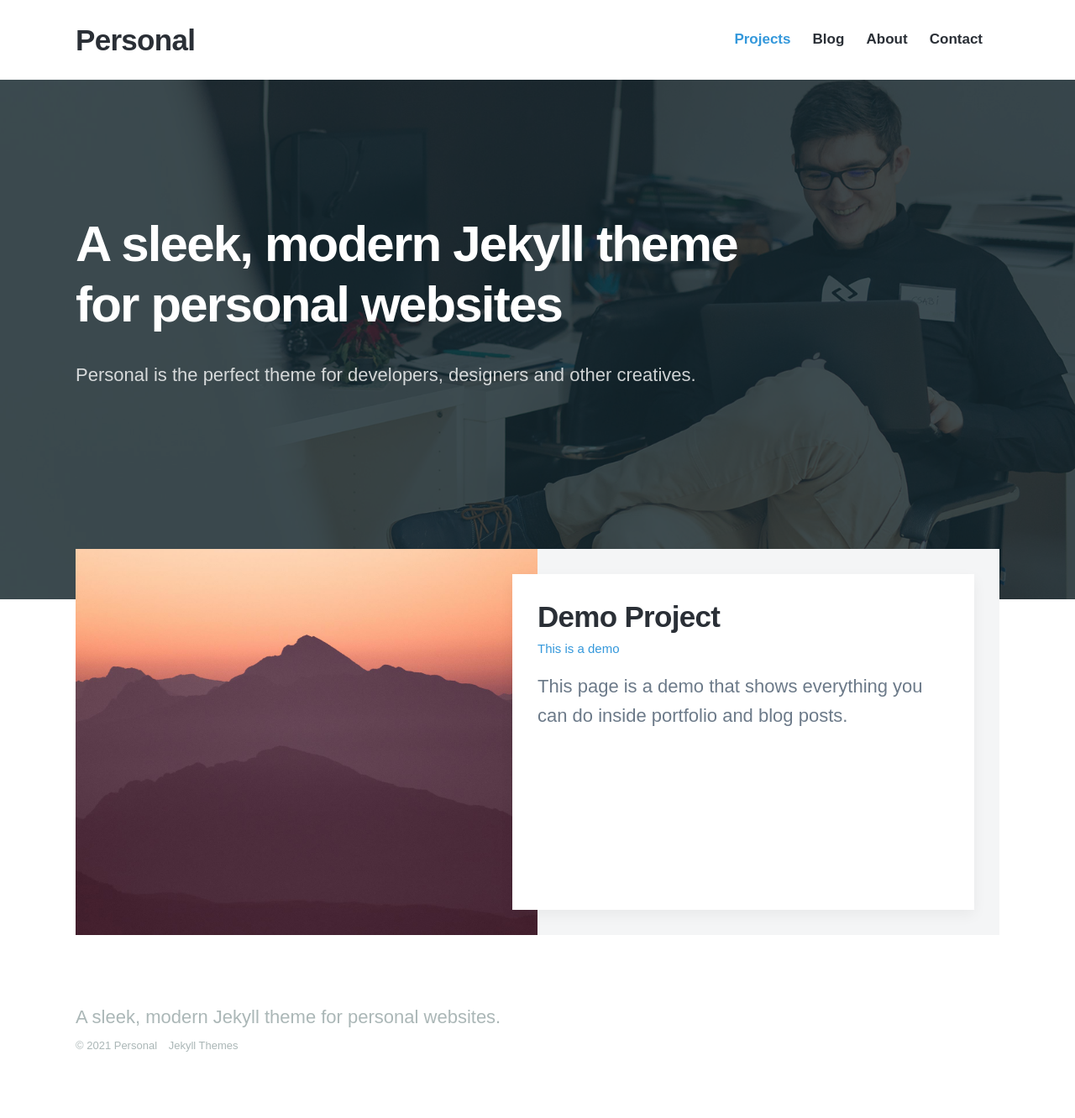
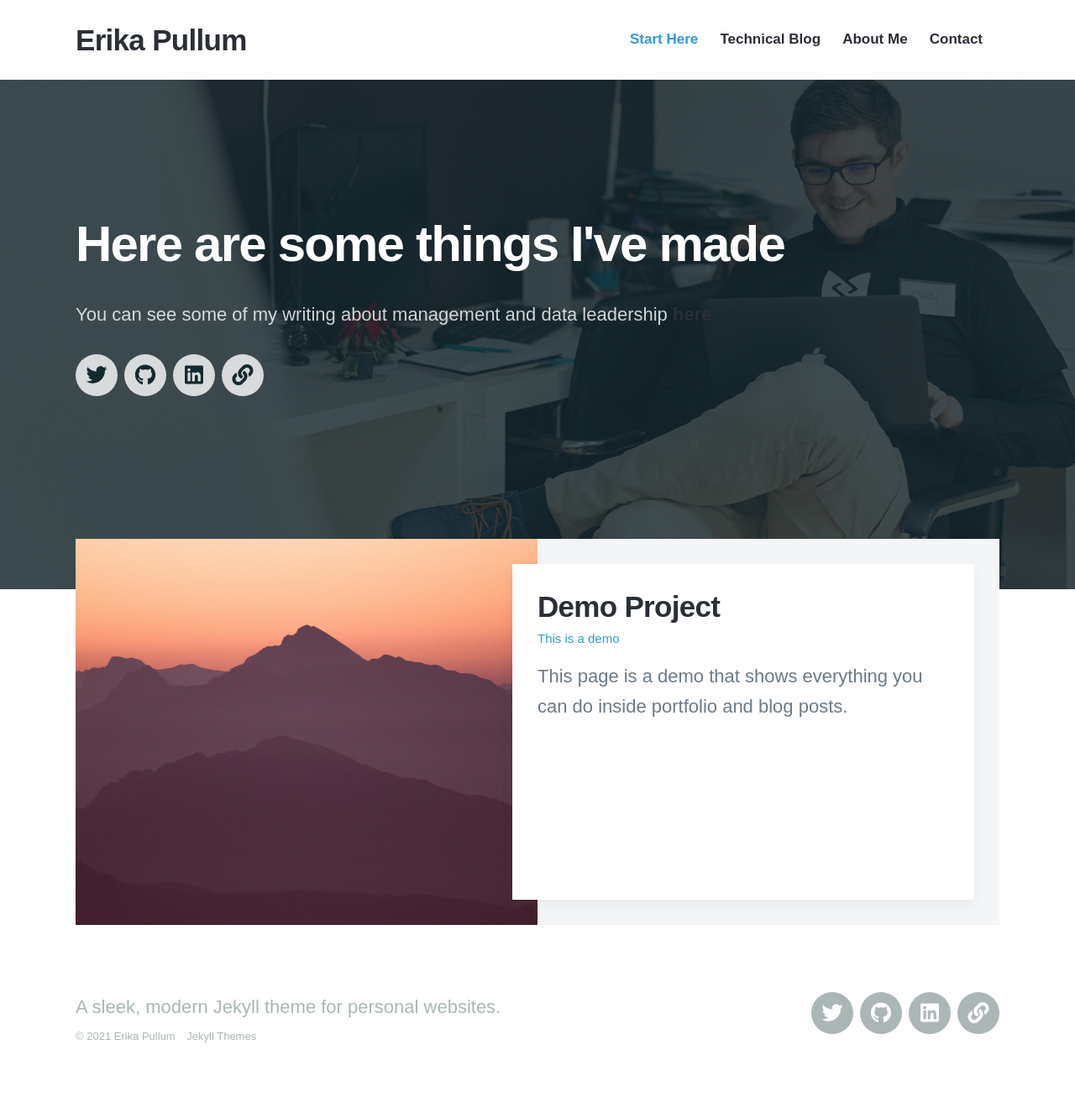
Before and after one commit to erika-e/erika-e.github.io, a Jekyll site: the page built from index.html, in a window 1280 px wide. Shown: the whole page at 84% size. Built offline with Jekyll 4.4.1, drawn with Linux system fonts in a browser that asks for light colours; nearby versions of some CDN libraries; some web fonts are replaced.

Commit message:
Begin Customization
Update some pages, fix the social links, add social links to about

```diff
--- a/_config.yml
+++ b/_config.yml
@@ -1,4 +1,4 @@
-site: Personal Jekyll Theme
+site: Erika Pullum
 
 url:
 baseurl:
--- a/_data/settings.yml
+++ b/_data/settings.yml
@@ -1,5 +1,5 @@
 basic_settings:
-  site_title: Personal
+  site_title: Erika Pullum
   favicon_image: /images/favicon.png
 
 header_settings:
@@ -8,11 +8,11 @@ header_settings:
 
 menu_settings:
   menu_items:
-    - title: 'Projects'
+    - title: 'Start Here'
       url: '/'
-    - title: 'Blog'
+    - title: 'Technical Blog'
       url: '/blog/'
-    - title: 'About'
+    - title: 'About Me'
       url: '/about'
     - title: 'Contact'
       url: '/contact'
@@ -34,7 +34,7 @@ contact_settings:
 
 social_settings:
   facebook_url: ''
-  twitter_url: ''
+  twitter_url: 'https://twitter.com/erikapullum'
   instagram_url: ''
   snapchat_url: ''
   youtube_url: ''
@@ -50,7 +50,7 @@ social_settings:
   dribbble_url: ''
   behance_url: ''
   deviantart_url: ''
-  github_url: ''
+  github_url: 'https://github.com/erika-e'
   reddit_url: ''
   flickr_url: ''
   etsy_url: ''
@@ -58,7 +58,8 @@ social_settings:
   soundcloud_url: ''
   spotify_url: ''
   bandcamp_url: ''
-  linkedin_url: ''
+  linkedin_url: 'https://www.linkedin.com/in/eswartz/'
+  link_url: 'http://betterwithdata.substack.com'
 
 color_settings:
   background_color: '#ffffff'
--- a/_includes/socials.html
+++ b/_includes/socials.html
@@ -1,11 +1,18 @@
 <ul class="socials">
 	{% for url in site.data.settings.social_settings %}
-	{% if url[1] != '' %}
+	{% if url[1] != '' and url[1] != 'http://betterwithdata.substack.com' %}
 	<li class="socials__item">
 		<a href="{{ url[1] }}" target="_blank" class="socials__item__link" title="{{ url[0] | remove: '_url' | replace: '-', ' ' | capitalize }}">
 			<i class="fab fa-{{ url[0] | replace: 'facebook', 'facebook-f' | remove: '_url' }}" aria-hidden="true"></i>
 		</a>
 	</li>
 	{% endif %}
+	{% if url[1] != '' and url[1] == 'http://betterwithdata.substack.com' %}
+	<li class="socials__item">
+		<a href="{{ url[1] }}" target="_blank" class="socials__item__link" title="{{ url[0] | remove: '_url' | replace: '-', ' ' | capitalize }}">
+			<i class="fas fa-{{ url[0] | replace: 'facebook', 'facebook-f' | remove: '_url' }}" aria-hidden="true"></i>
+		</a>
+	</li>
+	{% endif %}
 	{% endfor %}
 </ul>
--- a/index.html
+++ b/index.html
@@ -13,9 +13,8 @@ featured_image: /images/demo/home.jpg
 
 	<div class="wrap">
 
-		<h1>A sleek, modern Jekyll theme
-		for personal websites</h1>
-		<p>Personal is the perfect theme for developers, designers and other creatives.</p>
+		<h1>Here are some things I've made</h1>
+		<p>You can see some of my writing about management and data leadership <a href="http://betterwithdata.substack.com">here</a> </p>
 
 		{% include socials.html %}
 
```
Also changed, not shown: _pages/about.md (+2 -0 lines).
